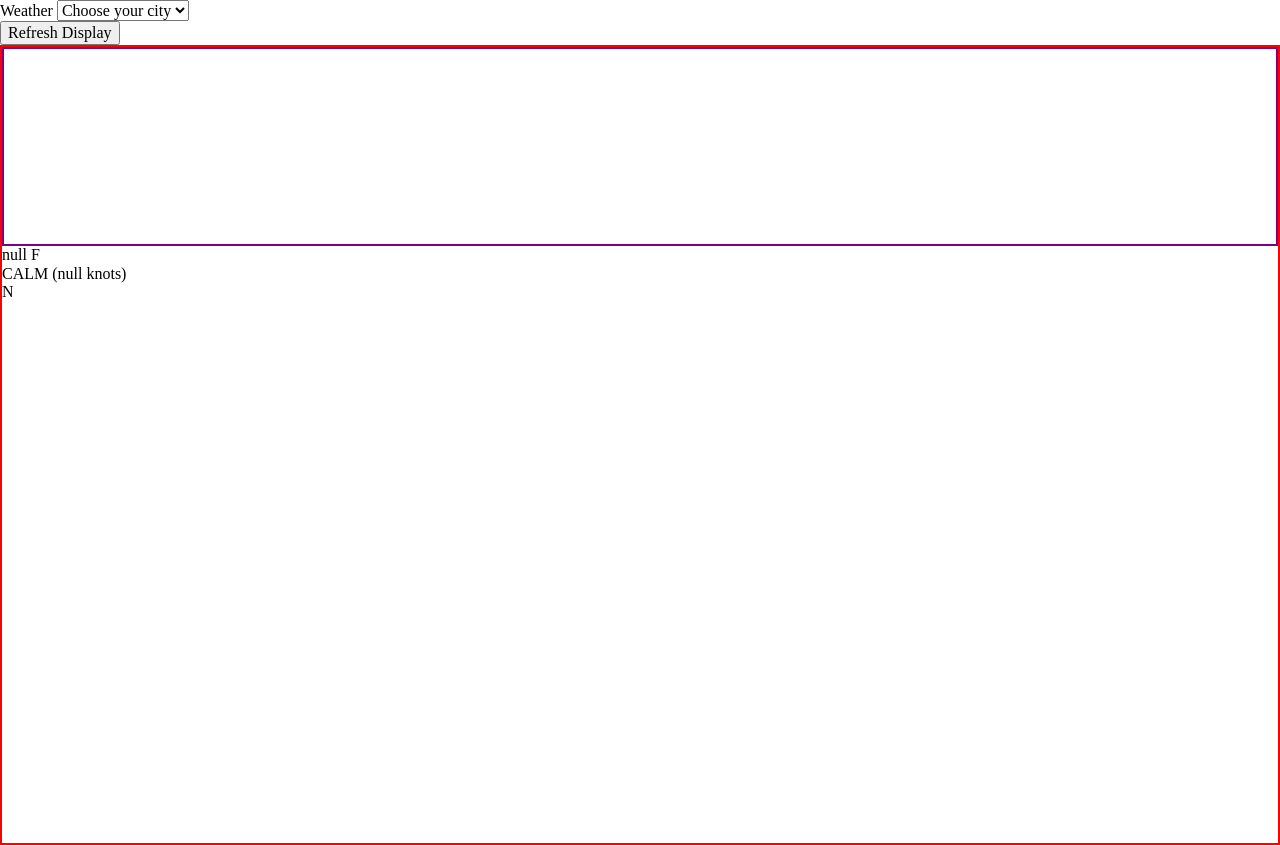
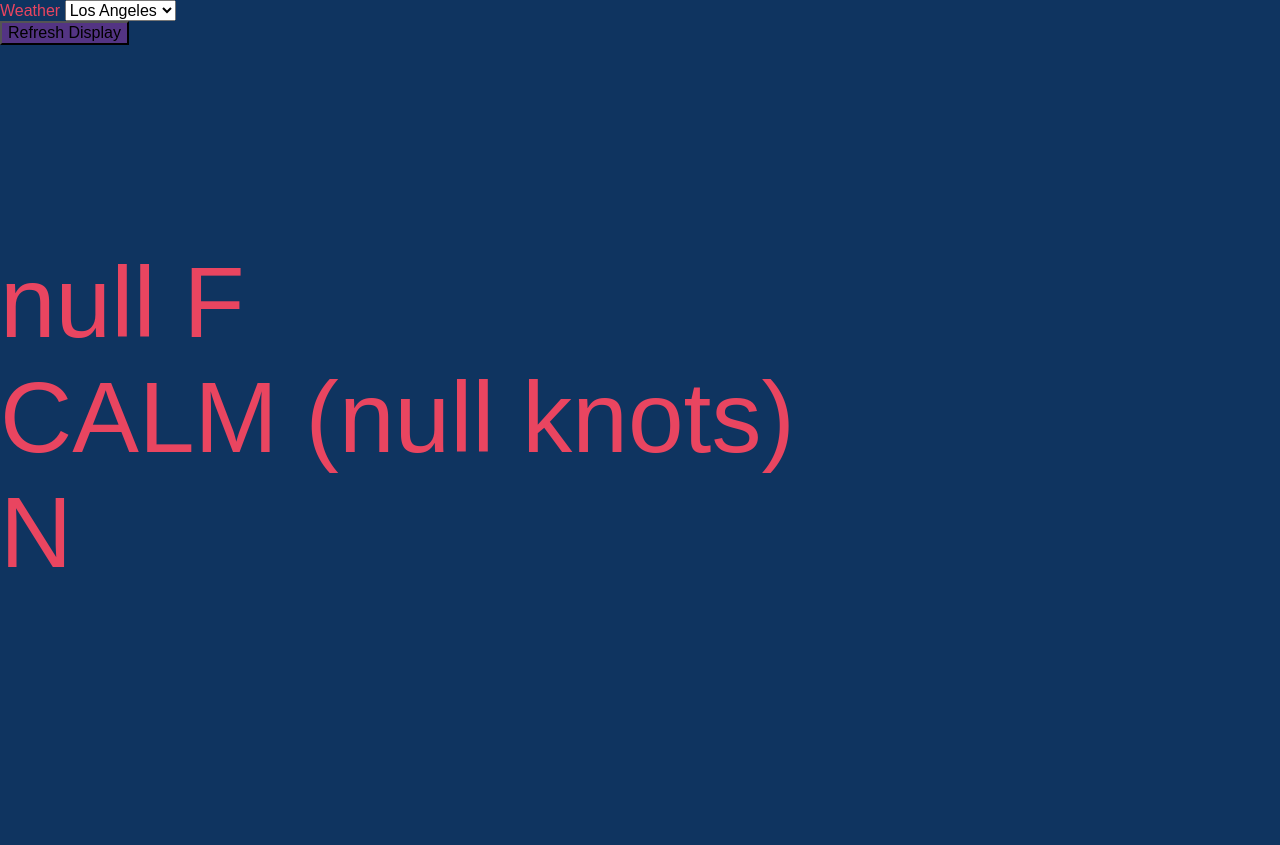
Before and after one commit to benkhuber/weather_gidget, a plain HTML site: page index.html in a window 1280 px wide. Drawn offline with Linux system fonts and the light colour scheme; no server answers.

Commit message:
background color, font styling. Drop down menu for city selection

```diff
--- a/css/style.css
+++ b/css/style.css
@@ -17,13 +17,18 @@
 	clear: both;
 }
 
+body {
+  font-family: sans-serif;
+  background-color: #0F3460;
+  color: #E94560
+}
+
 
 #refreshButton {
-
+  background-color: #533483;
 }
 
 #dashboard {
-  border: solid 2px red;
   width: 100%;
   height: 100vh;
   display: flex;
@@ -31,21 +36,20 @@
 }
 
 #dateContainer {
-  border: solid 2px purple;
   width: 100%;
   height: 25%;
-  font-size: 100px;
+  font-size: 80px;
   align-self: center;
 }
 
 #temperatureContainer {
-
+  font-size: 100px;
 }
 
 #windspeedContainer {
-
+  font-size: 100px;
 }
 
 #winddirectionContainer {
-
+  font-size: 100px;
 }
--- a/index.html
+++ b/index.html
@@ -16,8 +16,9 @@
 
 		<header>
 			Weather
-			<select>
-				<option>Choose your city</option>
+			<select id="citySelect">
+				<option id="cityLosAngeles">Los Angeles</option>
+				<option>Berlin</option>
 			</select>
 		</header>
 
--- a/js/main.js
+++ b/js/main.js
@@ -1,6 +1,3 @@
-getFetch()
-refreshDisplay()
-
 class Forecast {
     constructor(date, temperature, windspeed, winddirection) {
         this.date = date
@@ -10,18 +7,50 @@ class Forecast {
     }
 }
 
+class City {
+    constructor(name, latitude, longitude) {
+        this.name = name
+        this.latitude = latitude
+        this.longitude = longitude
+    }
+}
+
 let currentForecast = new Forecast()
+let cities = []
+cities.push(losAngeles = new City('Los Angeles', 34.05, -118.24))
+cities.push(berlin = new City('Berlin', 52.5235, 13.4115))
 
 let button = document.querySelector('#refreshButton')
 button.addEventListener('click', getFetch)
 button.addEventListener('click', refreshDisplay)
 
+let chosenCity = {
+    longitude: '',
+    latitude: '',
+}
+
+refreshDisplay()
+
 function getCity() {
+    let cityInputValue = document.querySelector('#citySelect').value
+    for (let i = 0; i < cities.length; i++) {
+        if (cityInputValue == cities[i].name) {
+            chosenCity.longitude = cities[i].longitude
+            chosenCity.latitude = cities[i].latitude
+        }
+    }
+}
 
+function getLongitude() {
+    return chosenCity.longitude
+}
+
+function getLatitude() {
+    return chosenCity.latitude
 }
 
 function getFetch() {
-    fetch('https://api.open-meteo.com/v1/forecast?latitude=34.05&longitude=-118.24&hourly=temperature_2m,windspeed_10m,winddirection_10m,shortwave_radiation_instant&daily=temperature_2m_max,temperature_2m_min,apparent_temperature_max,apparent_temperature_min,sunrise,sunset,rain_sum,windspeed_10m_max,windgusts_10m_max,winddirection_10m_dominant&current_weather=true&temperature_unit=fahrenheit&windspeed_unit=kn&precipitation_unit=inch&timezone=America%2FLos_Angeles')
+    fetch(`https://api.open-meteo.com/v1/forecast?latitude=${getLatitude()}&longitude=${getLongitude()}&hourly=temperature_2m,windspeed_10m,winddirection_10m,shortwave_radiation_instant&daily=temperature_2m_max,temperature_2m_min,apparent_temperature_max,apparent_temperature_min,sunrise,sunset,rain_sum,windspeed_10m_max,windgusts_10m_max,winddirection_10m_dominant&current_weather=true&temperature_unit=fahrenheit&windspeed_unit=kn&precipitation_unit=inch&timezone=America%2FLos_Angeles`)
         .then(response => response.json())
         .then(response => {
             let current = response.current_weather
@@ -39,6 +68,8 @@ function getFetch() {
 }
 
 function refreshDisplay() {
+    getCity()
+    getFetch()
     document.querySelector('#dateContainer').innerText = localStorage.getItem('date')
     document.querySelector('#temperatureContainer').innerHTML = localStorage.getItem('temperature') + ' F'
     document.querySelector('#windspeedContainer').innerHTML = formatWindSpeed()
@@ -61,7 +92,6 @@ function formatWindSpeed() {
 
 function formatWindDirection() {
     let winddirection = localStorage.getItem('winddirection')
-    console.log(winddirection)
     if (winddirection >= 345 || winddirection <= 15) {
         return 'N'
     } else if (15 < winddirection && winddirection < 35){
```
